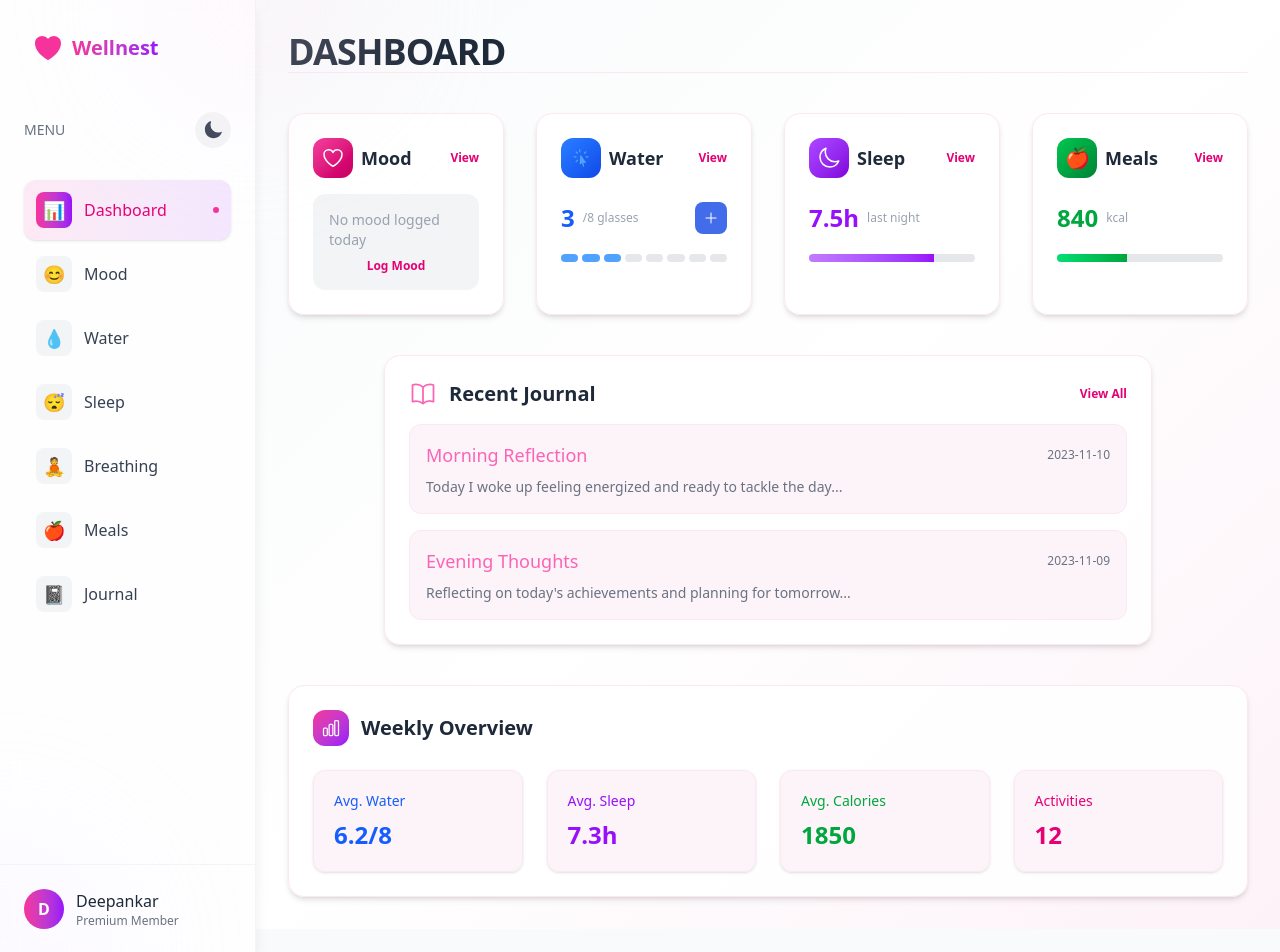
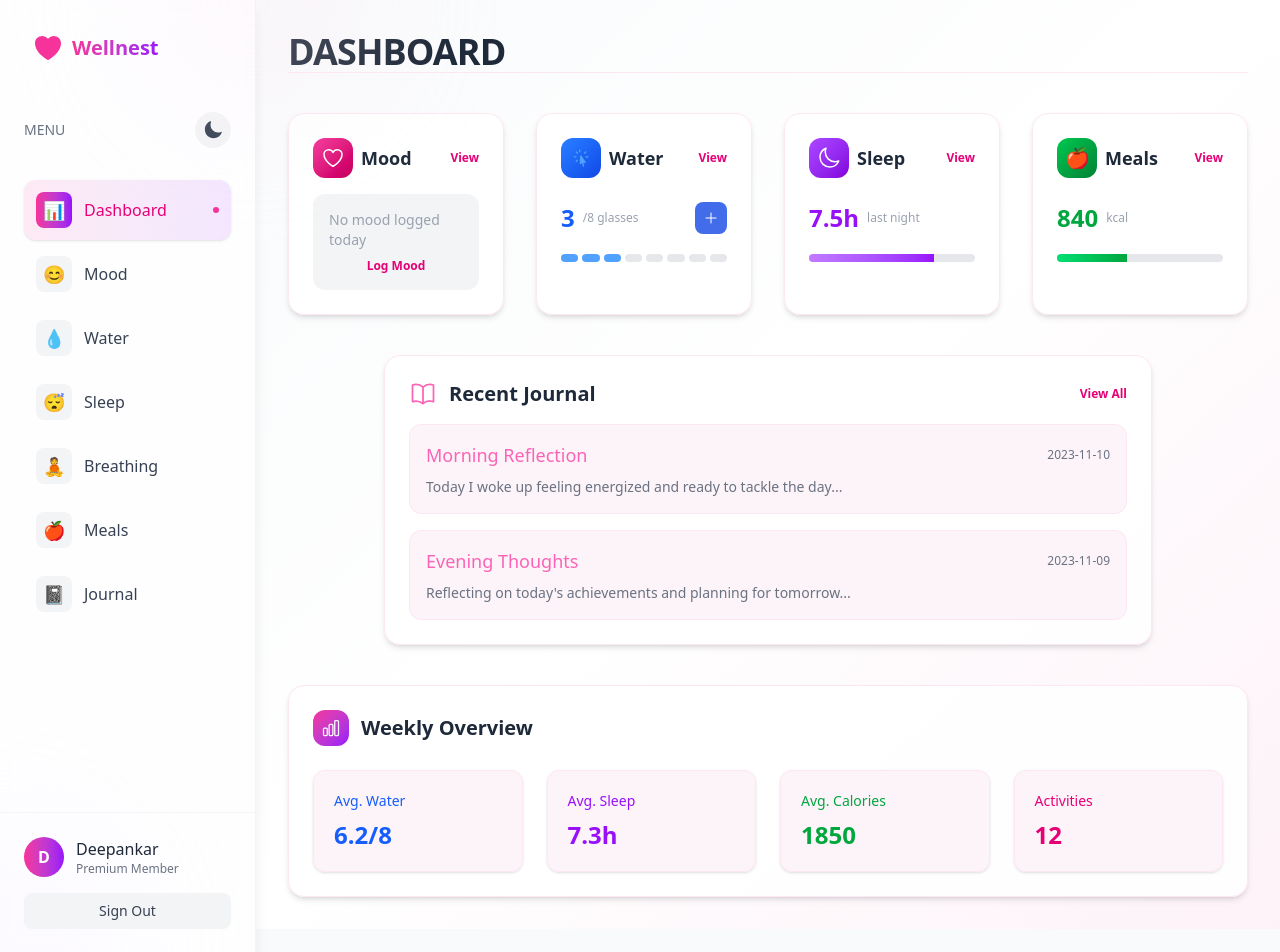
Before and after one commit to deepankar-sah/Wellnest, a React (Vite) app: page /dashboard in a window 1280 px wide. Shown: the top 952 px of the page. Built offline with nearby package versions, Linux system fonts and the light colour scheme.

Commit message:
add sign out button

```diff
--- a/src/layouts/DashboardLayout.jsx
+++ b/src/layouts/DashboardLayout.jsx
@@ -1,6 +1,6 @@
 import React from 'react';
-import { Link, Outlet, useLocation } from 'react-router-dom';
-import { HeartIcon, SunIcon, MoonIcon } from '@heroicons/react/24/solid';
+import { Link, Outlet, useLocation, useNavigate } from 'react-router-dom';
+import { HeartIcon, SunIcon, MoonIcon, ArrowLeftOnRectangleIcon } from '@heroicons/react/24/solid';
 import { motion, AnimatePresence } from 'framer-motion';
 import { useTheme } from '../context/ThemeContext';
 
@@ -16,8 +16,15 @@ const navItems = [
 
 export default function DashboardLayout() {
   const location = useLocation();
+  const navigate = useNavigate();
   const { isDarkMode, toggleDarkMode } = useTheme();
   const [isMobileMenuOpen, setIsMobileMenuOpen] = React.useState(false);
+
+  const handleSignOut = () => {
+    // Add your sign out logic here
+    console.log('User signed out');
+    navigate('/'); // Redirect to home page
+  };
 
   // Animation variants
   const sidebarVariants = {
@@ -132,7 +139,7 @@ export default function DashboardLayout() {
 
         {/* Profile Section */}
         <div className={`absolute bottom-0 left-0 right-0 p-6 ${isDarkMode ? 'border-t border-gray-700' : 'border-t border-gray-100'}`}>
-          <div className="flex items-center gap-3">
+          <div className="flex items-center gap-3 mb-4">
             <div className="w-10 h-10 rounded-full bg-gradient-to-r from-pink-500 to-purple-600 flex items-center justify-center text-white font-bold">
               D
             </div>
@@ -141,6 +148,19 @@ export default function DashboardLayout() {
               <p className={`text-xs ${isDarkMode ? 'text-gray-400' : 'text-gray-500'}`}>Premium Member</p>
             </div>
           </div>
+          <motion.button
+            onClick={handleSignOut}
+            className={`w-full flex items-center justify-center gap-2 p-2 rounded-lg ${
+              isDarkMode
+                ? 'bg-gray-700 hover:bg-gray-600 text-gray-200'
+                : 'bg-gray-100 hover:bg-gray-200 text-gray-700'
+            } transition-colors duration-200`}
+            whileHover={{ scale: 1.02 }}
+            whileTap={{ scale: 0.98 }}
+          >
+            {/* <ArrowLeftOnRectangleIcon className="w-5 h-5" /> */}
+            <span className="text-sm font-medium">Sign Out</span>
+          </motion.button>
         </div>
       </motion.aside>
 
@@ -239,7 +259,7 @@ export default function DashboardLayout() {
 
               {/* Profile Section */}
               <div className={`absolute bottom-0 left-0 right-0 p-6 ${isDarkMode ? 'border-t border-gray-700' : 'border-t border-gray-100'}`}>
-                <div className="flex items-center gap-3">
+                <div className="flex items-center gap-3 mb-4">
                   <div className="w-10 h-10 rounded-full bg-gradient-to-r from-pink-500 to-purple-600 flex items-center justify-center text-white font-bold">
                     D
                   </div>
@@ -248,6 +268,22 @@ export default function DashboardLayout() {
                     <p className={`text-xs ${isDarkMode ? 'text-gray-400' : 'text-gray-500'}`}>Premium Member</p>
                   </div>
                 </div>
+                <motion.button
+                  onClick={() => {
+                    handleSignOut();
+                    setIsMobileMenuOpen(false);
+                  }}
+                  className={`w-full flex items-center justify-center gap-2 p-2 rounded-lg ${
+                    isDarkMode
+                      ? 'bg-gray-700 hover:bg-gray-600 text-gray-200'
+                      : 'bg-gray-100 hover:bg-gray-200 text-gray-700'
+                  } transition-colors duration-200`}
+                  whileHover={{ scale: 1.02 }}
+                  whileTap={{ scale: 0.98 }}
+                >
+                  <ArrowLeftOnRectangleIcon className="w-5 h-5" />
+                  <span className="text-sm font-medium">Sign Out</span>
+                </motion.button>
               </div>
             </motion.div>
           </motion.div>
```
